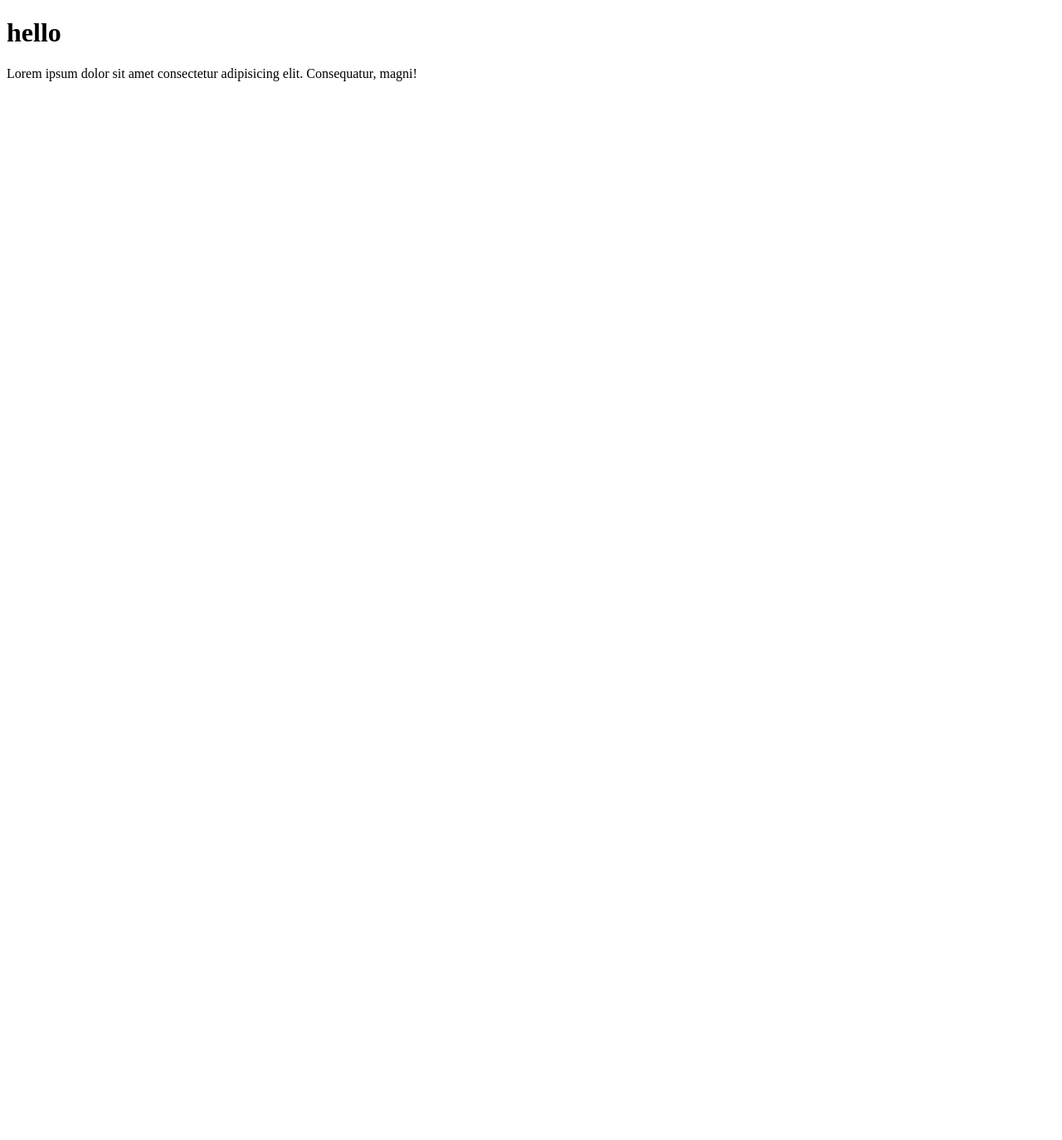
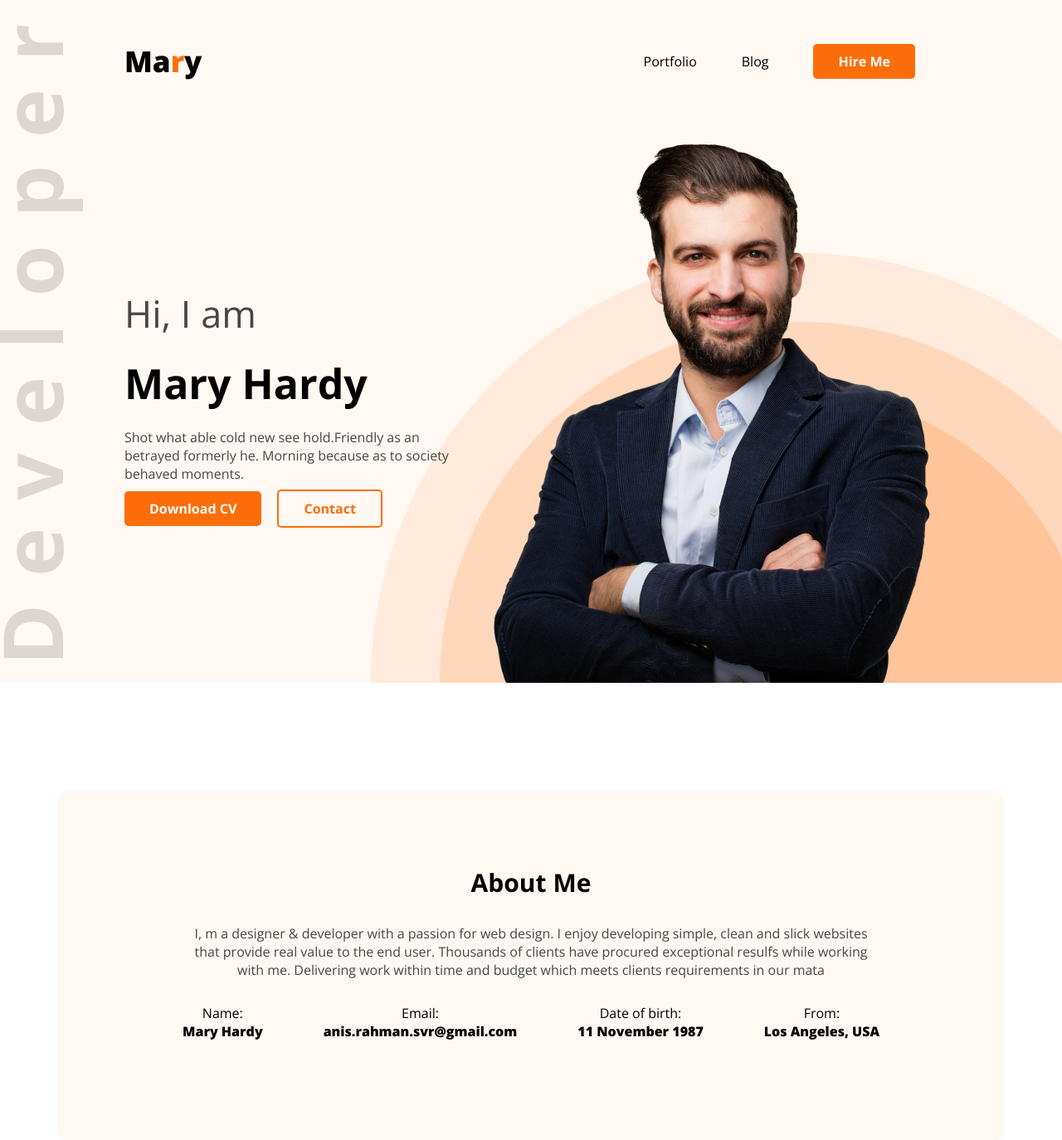
Before and after one commit to anissvr/developer-portfolio, a plain HTML site: page index.html in a window 1280 px wide. Shown: the whole page at 83% size. Before the commit the page ends 800 px from the top, so only its background shows below. Drawn offline with nearby package versions, Linux system fonts and the light colour scheme.

Commit message:
added about section

```diff
--- a/index.html
+++ b/index.html
@@ -1,16 +1,67 @@
 <!DOCTYPE html>
 <html lang="en">
+
 <head>
     <meta charset="UTF-8">
     <meta http-equiv="X-UA-Compatible" content="IE=edge">
     <meta name="viewport" content="width=device-width, initial-scale=1.0">
     <title>Developer-portfolio</title>
     <link rel="stylesheet" href="style.css">
+    <link rel="preconnect" href="https://fonts.googleapis.com">
+    <link rel="preconnect" href="https://fonts.gstatic.com" crossorigin>
+    <link href="https://fonts.googleapis.com/css2?family=Open+Sans:wght@400;700;800&display=swap" rel="stylesheet">
 </head>
+
 <body>
-    <h1>hello</h1>
-    <p>
-        Lorem ipsum dolor sit amet consectetur adipisicing elit. Consequatur, magni!
-    </p>
+    <header class="header">
+        <nav class="container">
+            <h3 class="logo">Ma<span class="color">r</span>y</h3>
+            <ul>
+                <li><a href="">Portfolio</a></li>
+                <li><a href="">Blog</a></li>
+                <li><a class="btn" href="">Hire Me</a></li>
+            </ul>
+        </nav>
+        <div class="banner">
+            <div class="sun">
+                <h3 class="banner-sub-title">Hi, I am</h3>
+                <h1 class="banner-title">Mary Hardy</h1>
+                <p class="banner-des">Shot what able cold new see hold.Friendly as an betrayed formerly he. Morning because as to society behaved moments.</p>
+                <a class="btn" href="#">Download CV</a>
+                <a class="btn2" href="#">Contact</a>
+            </div>
+            <img class="img" src="images/hardy.png" alt="">
+            <div>
+                <a href="#"></a>
+            </div>
+        </div>
+    </header>
+    <main>
+        <section class="about">
+            <h3 class="section-title">About Me</h3>
+            <p class="section-des">
+                I, m a designer & developer with a passion for web design. I enjoy developing simple, clean and slick websites that provide real value to the end user. Thousands of clients have procured exceptional resulfs while working with me. Delivering work within time and budget which meets clients requirements in our mata
+            </p>
+            <div class="about-container">
+                <div class="about-info">
+                    <p class="info-title">Name:</p>
+                    <p class="info-des">Mary Hardy</p>
+                </div>
+                <div class="about-info">
+                    <p class="info-title">Email:</p>
+                    <p class="info-des">anis.rahman.svr@gmail.com</p>
+                </div>
+                <div class="about-info">
+                    <p class="info-title">Date of birth:</p>
+                    <p class="info-des">11 November 1987</p>
+                </div>
+                <div class="about-info">
+                    <p class="info-title">From:</p>
+                    <p class="info-des">Los Angeles, USA</p>
+                </div>
+            </div>
+        </section>
+    </main>
 </body>
+
 </html>
--- a/style.css
+++ b/style.css
@@ -0,0 +1,121 @@
+* {
+    margin: 0;
+    padding: 0;
+    box-sizing: border-box;
+    font-family: 'Open Sans', sans-serif;
+}
+
+/* ============ header & nav styles=========== */
+.header {
+    background: #FFF8F3;
+    background-image: url("images/header_bg.png"), url("images/developer.png");
+    background-repeat: no-repeat;
+    background-position: bottom right, left;
+
+}
+
+nav {
+    display: flex;
+    justify-content: space-between;
+    align-items: center;
+    margin: 0 150px;
+    padding: 50px 0;
+}
+
+.logo {
+    font-weight: 800;
+    font-size: 35px;
+}
+
+.color {
+    color: #FD6E0A;
+}
+
+nav ul {
+    display: flex;
+}
+
+nav ul li {
+    list-style: none;
+    margin: 0px 27px;
+}
+
+nav ul li a {
+    text-decoration: none;
+    color: #000;
+}
+
+.btn {
+    padding: 10px 30px;
+    background-color: #FD6E0A;
+    color: white;
+    font-weight: 700;
+    border-radius: 5px;
+    text-decoration: none;
+}
+
+.btn2 {
+    padding: 10px 30px;
+    border: 2px solid #FD6E0A;
+    color: #FD6E0A;
+    font-weight: 700;
+    border-radius: 5px;
+    text-decoration: none;
+    margin-left: 15px;
+}
+
+/* =============banner styles ===========*/
+.banner {
+    display: flex;
+    align-items: center;
+    margin: 0px 150px;
+}
+
+.banner-sub-title {
+    font-weight: 500;
+    font-size: 45px;
+    color: #474747;
+
+
+}
+
+.banner-title {
+    font-weight: 700;
+    font-size: 50px;
+    margin: 20px 0;
+}
+
+.banner-des {
+    color: #474747;
+    margin-bottom: 20px;
+}
+
+/* =============main styles ===========*/
+main {
+    max-width: 1140px;
+    margin: 0 auto;
+}
+
+/* =============about styles ===========*/
+.about {
+    background: #FFF8F3;
+    margin-top: 130px;
+    text-align: center;
+    border-radius: 10px;
+    padding: 90px 150px;
+}
+.section-title{
+    font-size: 30px;
+    margin-bottom: 30px;
+}
+.section-des{
+    color: #474747;
+}
+.about-container{
+    display: flex;
+    justify-content: space-between;
+    margin: 30px 0;
+}
+.info-des{
+    font-weight: 800;
+}
```
